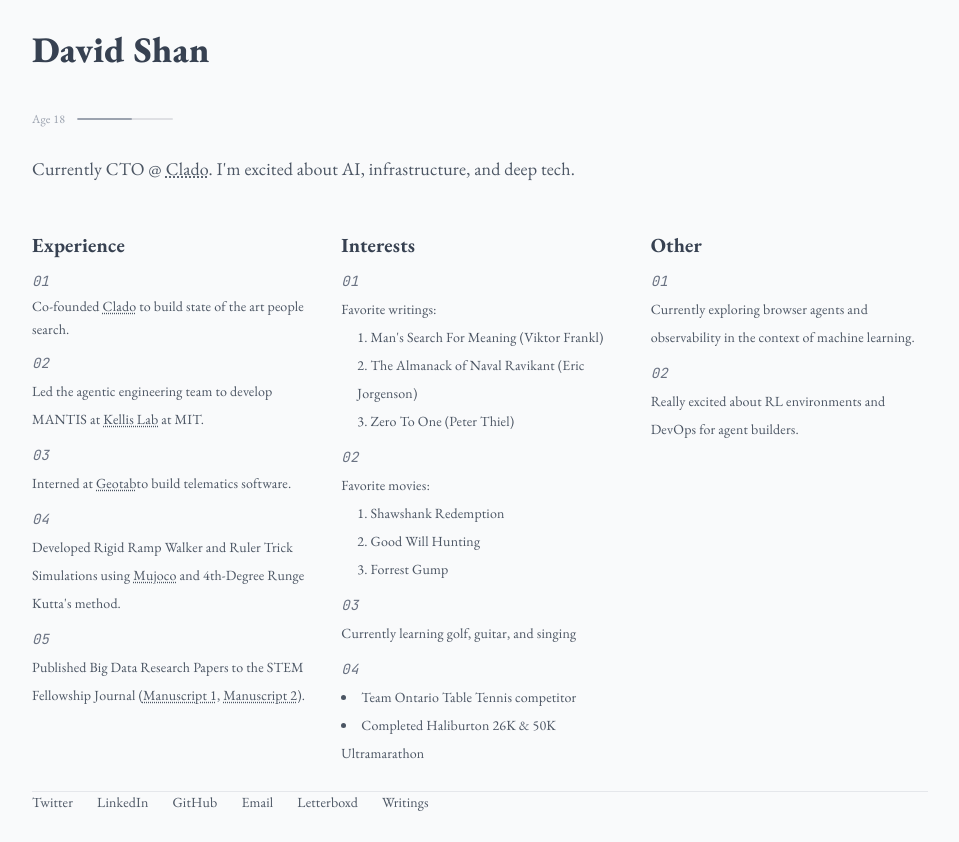
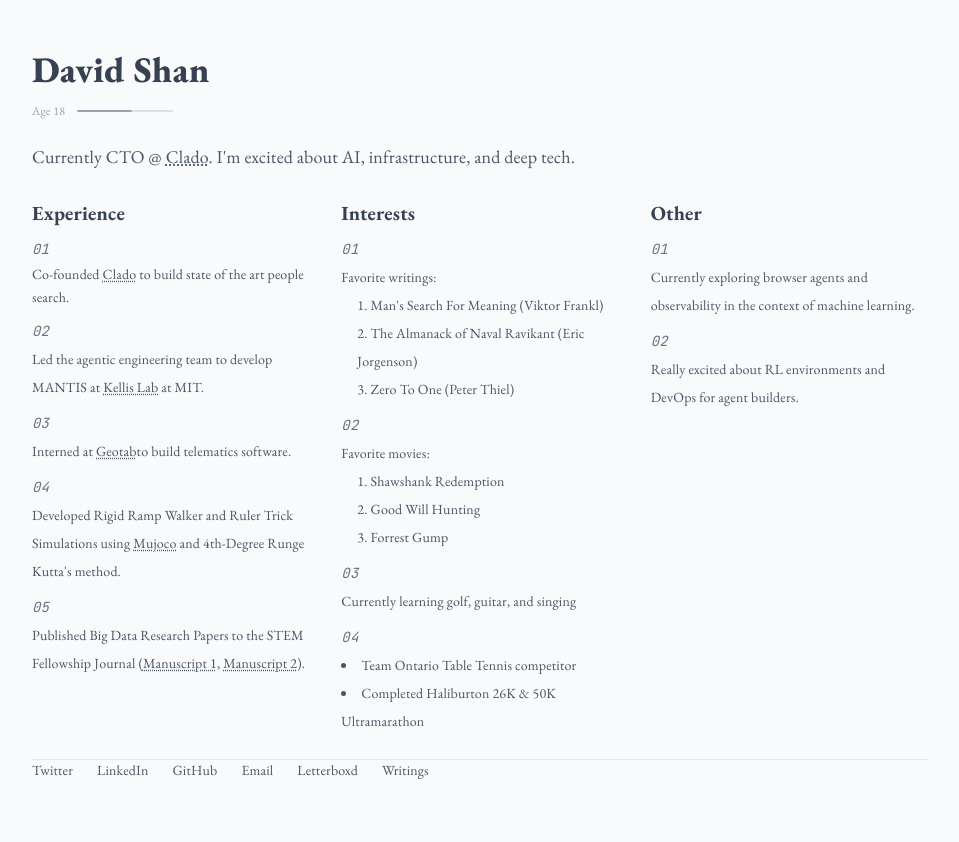
Before and after one commit to DavidBShan/WebsiteV2, a Next.js app: page / in a window 1280 px wide. Shown: the whole page, without its empty margins (160-1119 px from the left). After the commit the page ends 810 px from the top, so only its background shows below. Built offline with nearby package versions, Linux system fonts and the light colour scheme.

Commit message:
cleaned up padding

```diff
--- a/app/page.tsx
+++ b/app/page.tsx
@@ -38,7 +38,7 @@ export default function Home() {
       <main
         className="min-h-screen flex justify-center overflow-x-hidden"
         style={{
-          paddingTop: "30px",
+          paddingTop: "50px",
           paddingBottom: "30px",
           paddingLeft: "24px",
           paddingRight: "24px",
@@ -48,7 +48,7 @@ export default function Home() {
           <div className="flex flex-col gap-6">
             <div className="animate-fade-in delay-0">
               <div className="flex flex-col">
-                <div className="relative" style={{ marginBottom: "1.5rem" }}>
+                <div className="relative" style={{ marginBottom: "1rem" }}>
                   <h1
                     className="text-3xl sm:text-4xl font-black"
                     style={{
@@ -57,6 +57,10 @@ export default function Home() {
                   >
                     David Shan
                   </h1>
+                  {/* Age Progress Bar - subtle placement below name */}
+                  <div style={{ marginTop: "0.5rem" }}>
+                    <AgeProgress isDarkMode={isDarkMode} />
+                  </div>
                   {/* Theme Toggle - positioned absolutely, hidden on mobile */}
                   <div
                     className="hidden sm:block fadeIn"
@@ -81,14 +85,9 @@ export default function Home() {
                   </div>
                 </div>
               </div>
-
-              {/* Age Progress Bar - subtle placement below social links */}
-              <div style={{ marginTop: "0.75rem" }}>
-                <AgeProgress isDarkMode={isDarkMode} />
-              </div>
             </div>
 
-            <section className="animate-fade-in delay-400">
+            <section className="animate-fade-in delay-400" style={{ marginTop: "-1.25rem", marginBottom: "-1.25rem" }}>
               <p
                 className="leading-relaxed text-base sm:text-lg"
                 style={{ color: isDarkMode ? "#9ca3af" : "#4b5563" }}
```
